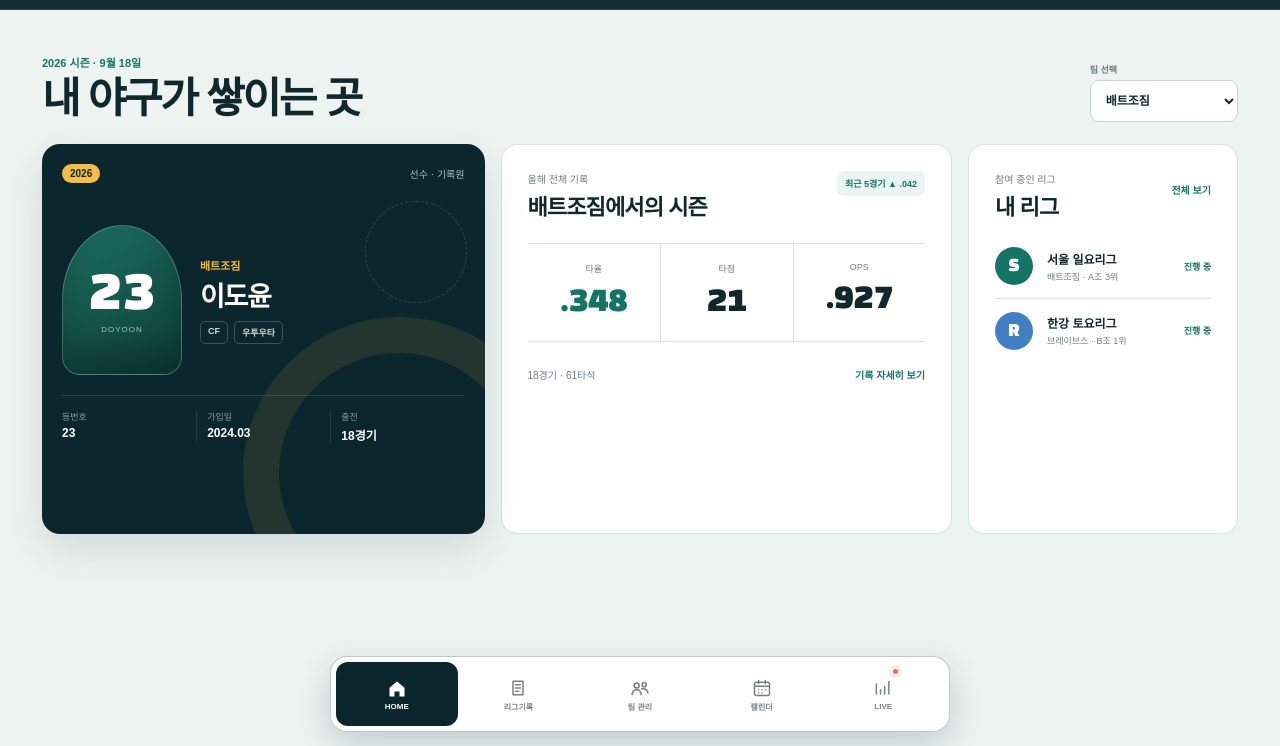
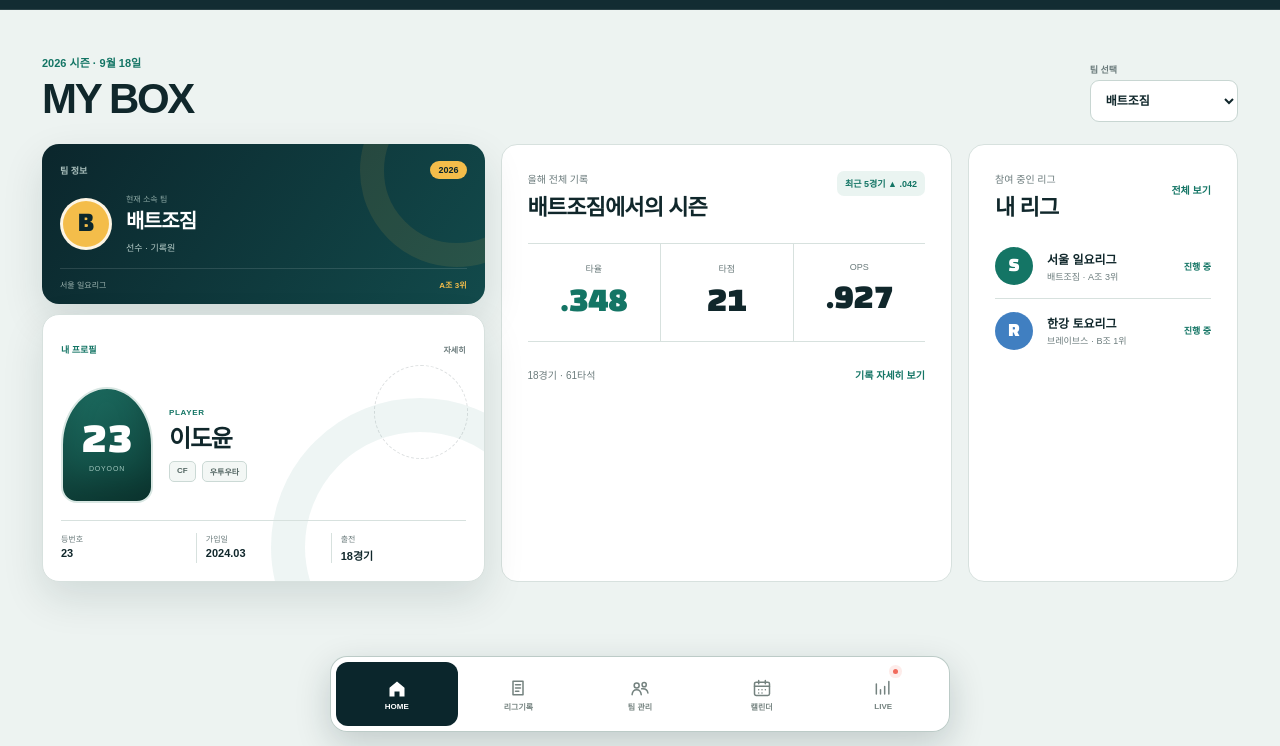
Before and after one commit to KUKU98-kor/BBAT-BOX, a plain HTML site: page index.html in a window 1280 px wide. Shown: the part 60-806 px from the top of the page. Drawn offline with Linux system fonts and the light colour scheme; a web font is replaced by a local one.

Commit message:
feat-redesign-my-box-profile-column

```diff
--- a/app.js
+++ b/app.js
@@ -1,18 +1,21 @@
 const teams = {
   bbat: {
     name: "배트조짐", header: "배트조짐 · 중견수", role: "선수 · 기록원", position: "CF", bats: "우투우타", games: "18경기",
+    initial: "B", league: "서울 일요리그", standing: "A조 3위",
     title: "배트조짐에서의 시즌", trend: "최근 5경기 ▲ .042", summary: "18경기 · 61타석",
     stats: [["타율", ".348"], ["타점", "21"], ["OPS", ".927"]],
     teamMeta: "2021년 창단 · 선수 24명 · 서울 일요리그", wins: "12승 1무 5패", rank: "A조 3위"
   },
   braves: {
     name: "브레이브스", header: "브레이브스 · 투수", role: "선수", position: "P", bats: "우투우타", games: "10경기",
+    initial: "BR", league: "한강 토요리그", standing: "B조 1위",
     title: "브레이브스에서의 시즌", trend: "최근 3경기 ERA 1.42", summary: "10경기 · 42⅓이닝",
     stats: [["방어율", "2.34"], ["삼진", "47"], ["WHIP", "1.08"]],
     teamMeta: "2019년 창단 · 선수 21명 · 한강 토요리그", wins: "8승 2패", rank: "B조 1위"
   },
   solo: {
     name: "개인 기록", header: "개인 기록 · 외야수", role: "개인 기록", position: "OF", bats: "우투우타", games: "6경기",
+    initial: "ME", league: "연습 경기와 친선전", standing: "직접 기록",
     title: "나의 개인 경기", trend: "최근 경기 2안타", summary: "6경기 · 19타석",
     stats: [["타율", ".375"], ["타점", "7"], ["OPS", "1.022"]]
   }
@@ -48,7 +51,10 @@ function renderHomeTeam(key) {
   const team = teams[key];
   document.querySelector("#headerTeam").textContent = team.header;
   document.querySelector("#profileTeam").textContent = team.name;
+  document.querySelector("#profileTeamInitial").textContent = team.initial;
   document.querySelector("#profileRole").textContent = team.role;
+  document.querySelector("#profileLeague").textContent = team.league;
+  document.querySelector("#profileTeamStanding").textContent = team.standing;
   document.querySelector("#profilePosition").textContent = team.position;
   document.querySelector("#profileBats").textContent = team.bats;
   document.querySelector("#profileGames").textContent = team.games;
--- a/index.html
+++ b/index.html
@@ -19,9 +19,20 @@
 
     <main id="appMain" class="app-main">
       <section class="app-screen is-active" id="screen-home" data-screen="home" aria-labelledby="homeTitle">
-        <div class="page-intro"><div><p class="date-line">2026 시즌 · 9월 18일</p><h1 id="homeTitle">내 야구가 쌓이는 곳</h1></div><label class="team-select-wrap">팀 선택<select id="homeTeamSelect" aria-label="홈 화면 팀 선택"><option value="bbat">배트조짐</option><option value="braves">브레이브스</option><option value="solo">개인 기록</option></select></label></div>
+        <div class="page-intro"><div><p class="date-line">2026 시즌 · 9월 18일</p><h1 id="homeTitle">MY BOX</h1></div><label class="team-select-wrap">팀 선택<select id="homeTeamSelect" aria-label="홈 화면 팀 선택"><option value="bbat">배트조짐</option><option value="braves">브레이브스</option><option value="solo">개인 기록</option></select></label></div>
         <div class="home-layout">
-          <article class="player-card" aria-label="내 프로필"><div class="player-card-top"><span class="season-chip">2026</span><span id="profileRole">선수 · 기록원</span></div><div class="player-identity"><div class="portrait"><span class="portrait-number">23</span><span class="portrait-name">DOYOON</span></div><div><p id="profileTeam">배트조짐</p><h2>이도윤</h2><div class="position-row"><span id="profilePosition">CF</span><span id="profileBats">우투우타</span></div></div></div><dl class="profile-details"><div><dt>등번호</dt><dd>23</dd></div><div><dt>가입일</dt><dd>2024.03</dd></div><div><dt>출전</dt><dd id="profileGames">18경기</dd></div></dl></article>
+          <div class="profile-column">
+            <article class="team-info-card" aria-label="선택한 팀 정보">
+              <div class="card-label"><span>팀 정보</span><span class="season-chip">2026</span></div>
+              <div class="team-info-main"><span class="profile-team-crest" id="profileTeamInitial">B</span><div><p>현재 소속 팀</p><h2 id="profileTeam">배트조짐</h2><span id="profileRole">선수 · 기록원</span></div></div>
+              <div class="team-info-foot"><span id="profileLeague">서울 일요리그</span><b id="profileTeamStanding">A조 3위</b></div>
+            </article>
+            <article class="player-card" aria-label="내 프로필">
+              <div class="player-card-top"><span>내 프로필</span><button type="button" aria-label="프로필 자세히 보기">자세히</button></div>
+              <div class="player-identity"><div class="portrait"><span class="portrait-number">23</span><span class="portrait-name">DOYOON</span></div><div><p>PLAYER</p><h2>이도윤</h2><div class="position-row"><span id="profilePosition">CF</span><span id="profileBats">우투우타</span></div></div></div>
+              <dl class="profile-details"><div><dt>등번호</dt><dd>23</dd></div><div><dt>가입일</dt><dd>2024.03</dd></div><div><dt>출전</dt><dd id="profileGames">18경기</dd></div></dl>
+            </article>
+          </div>
           <div class="home-content">
             <section class="season-board" aria-labelledby="seasonTitle"><div class="section-head"><div><p>올해 전체 기록</p><h2 id="seasonTitle">배트조짐에서의 시즌</h2></div><span class="trend" id="seasonTrend">최근 5경기 ▲ .042</span></div><div class="stat-ribbon" id="homeStats"></div><div class="record-foot"><span id="recordSummary">18경기 · 61타석</span><button type="button" data-go="league">기록 자세히 보기</button></div></section>
             <section class="league-shelf" aria-labelledby="myLeaguesTitle"><div class="section-head"><div><p>참여 중인 리그</p><h2 id="myLeaguesTitle">내 리그</h2></div><button class="text-button" type="button" data-go="league">전체 보기</button></div><div class="league-mini-list"><button type="button" data-go="league"><span class="league-emblem seoul">S</span><span><strong>서울 일요리그</strong><small>배트조짐 · A조 3위</small></span><b>진행 중</b></button><button type="button" data-go="league"><span class="league-emblem river">R</span><span><strong>한강 토요리그</strong><small>브레이브스 · B조 1위</small></span><b>진행 중</b></button></div></section>
--- a/styles.css
+++ b/styles.css
@@ -48,14 +48,20 @@ button:focus-visible, select:focus-visible, textarea:focus-visible { outline: 3p
 .team-select-wrap select { width: 100%; min-height: 42px; margin-top: 4px; padding: 0 32px 0 11px; border: 1px solid #c8d6d2; border-radius: 9px; color: var(--ink); background: white; font-size: 12px; font-weight: 700; }
 
 .home-layout { margin-top: 22px; display: grid; gap: 16px; }
-.player-card { position: relative; min-height: 285px; padding: 20px; overflow: hidden; color: white; background: var(--stadium); border-radius: 18px; box-shadow: var(--shadow); }
-.player-card::before { content: ""; position: absolute; width: 240px; height: 240px; right: -70px; bottom: -95px; border: 36px solid rgba(244,189,74,.1); border-radius: 50%; }
-.player-card::after { content: ""; position: absolute; width: 100px; height: 100px; right: 18px; top: 57px; border: 1px dashed rgba(255,255,255,.16); border-radius: 50%; }
-.player-card-top { position: relative; z-index: 1; display: flex; justify-content: space-between; align-items: center; color: #abc0bf; font-size: 10px; }.season-chip { padding: 4px 8px; color: var(--stadium); background: var(--score); border-radius: 20px; font-weight: 800; }
-.player-identity { position: relative; z-index: 1; margin-top: 26px; display: grid; grid-template-columns: 94px 1fr; align-items: center; gap: 16px; }
-.portrait { width: 94px; height: 118px; display: flex; flex-direction: column; align-items: center; justify-content: center; background: linear-gradient(150deg, #1d6e62, #0d4039); border: 1px solid rgba(255,255,255,.2); border-radius: 50% 50% 18px 18px; box-shadow: inset 0 -25px 35px rgba(0,0,0,.25); }.portrait-number { font-family: var(--display); font-size: 42px; line-height: 1; }.portrait-name { margin-top: 4px; color: #9fc6bd; font-size: 8px; letter-spacing: .12em; }
-.player-identity p { margin: 0 0 2px; color: var(--score); font-size: 11px; font-weight: 700; }.player-identity h2 { margin: 0; font-size: 27px; letter-spacing: -.05em; }.position-row { margin-top: 7px; display: flex; gap: 6px; }.position-row span { padding: 4px 7px; border: 1px solid rgba(255,255,255,.2); border-radius: 5px; color: #c9d8d5; font-size: 9px; font-weight: 600; }
-.profile-details { position: relative; z-index: 1; margin: 20px 0 0; padding-top: 14px; display: grid; grid-template-columns: repeat(3, 1fr); border-top: 1px solid rgba(255,255,255,.13); }.profile-details div { padding-inline: 10px; border-left: 1px solid rgba(255,255,255,.1); }.profile-details div:first-child { padding-left: 0; border: 0; }.profile-details dt { color: #829c98; font-size: 9px; }.profile-details dd { margin: 3px 0 0; font-size: 12px; font-weight: 700; }
+.profile-column { display: grid; gap: 10px; }
+.team-info-card { position: relative; padding: 17px 18px 14px; overflow: hidden; color: white; background: linear-gradient(125deg, var(--stadium), #124a4b); border-radius: 17px; box-shadow: var(--shadow); }
+.team-info-card::after { content: ""; position: absolute; width: 145px; height: 145px; right: -68px; top: -70px; border: 24px solid rgba(244,189,74,.1); border-radius: 50%; }
+.card-label { position: relative; z-index: 1; display: flex; align-items: center; justify-content: space-between; color: #a9bfbc; font-size: 9px; font-weight: 700; }.season-chip { padding: 4px 8px; color: var(--stadium); background: var(--score); border-radius: 20px; font-weight: 800; }
+.team-info-main { position: relative; z-index: 1; margin-top: 14px; display: grid; grid-template-columns: 54px 1fr; align-items: center; gap: 12px; }.profile-team-crest { width: 52px; height: 52px; display: grid; place-items: center; color: var(--stadium); background: var(--score); border: 3px solid rgba(255,255,255,.85); border-radius: 50%; font-family: var(--display); font-size: 23px; }.team-info-main p { margin: 0; color: #8eaaa6; font-size: 8px; }.team-info-main h2 { margin: 1px 0 3px; font-size: 20px; letter-spacing: -.04em; }.team-info-main div > span { color: #b9cfcb; font-size: 9px; }
+.team-info-foot { position: relative; z-index: 1; margin-top: 13px; padding-top: 10px; display: flex; justify-content: space-between; border-top: 1px solid rgba(255,255,255,.12); color: #9db4b0; font-size: 8px; }.team-info-foot b { color: var(--score); }
+.player-card { position: relative; min-height: 245px; padding: 18px; overflow: hidden; color: var(--ink); background: white; border: 1px solid var(--line); border-radius: 17px; box-shadow: var(--shadow); }
+.player-card::before { content: ""; position: absolute; width: 230px; height: 230px; right: -85px; bottom: -115px; border: 34px solid rgba(20,117,101,.07); border-radius: 50%; }
+.player-card::after { content: ""; position: absolute; width: 92px; height: 92px; right: 16px; top: 50px; border: 1px dashed rgba(16,39,43,.14); border-radius: 50%; }
+.player-card-top { position: relative; z-index: 1; display: flex; justify-content: space-between; align-items: center; color: var(--field); font-size: 9px; font-weight: 700; }.player-card-top button { min-height: 32px; padding: 0; border: 0; color: var(--muted); background: transparent; font-size: 8px; font-weight: 700; }
+.player-identity { position: relative; z-index: 1; margin-top: 18px; display: grid; grid-template-columns: 82px 1fr; align-items: center; gap: 14px; }
+.portrait { width: 82px; height: 100px; display: flex; flex-direction: column; align-items: center; justify-content: center; color: white; background: linear-gradient(150deg, #1d6e62, #0d4039); border: 2px solid #d9e7e3; border-radius: 50% 50% 16px 16px; box-shadow: inset 0 -22px 30px rgba(0,0,0,.22); }.portrait-number { font-family: var(--display); font-size: 36px; line-height: 1; }.portrait-name { margin-top: 4px; color: #9fc6bd; font-size: 7px; letter-spacing: .12em; }
+.player-identity p { margin: 0 0 2px; color: var(--field); font-size: 8px; font-weight: 700; letter-spacing: .08em; }.player-identity h2 { margin: 0; font-size: 24px; letter-spacing: -.05em; }.position-row { margin-top: 7px; display: flex; gap: 6px; }.position-row span { padding: 4px 7px; border: 1px solid #cbd9d5; border-radius: 5px; color: #536663; background: #f3f7f5; font-size: 8px; font-weight: 700; }
+.profile-details { position: relative; z-index: 1; margin: 17px 0 0; padding-top: 12px; display: grid; grid-template-columns: repeat(3, 1fr); border-top: 1px solid var(--line); }.profile-details div { padding-inline: 9px; border-left: 1px solid var(--line); }.profile-details div:first-child { padding-left: 0; border: 0; }.profile-details dt { color: var(--muted); font-size: 8px; }.profile-details dd { margin: 3px 0 0; font-size: 11px; font-weight: 700; }
 .home-content { display: grid; gap: 16px; }
 .season-board, .league-shelf, .roster-strip, .next-game, .calendar-card, .day-panel { padding: clamp(18px, 3vw, 26px); background: white; border: 1px solid var(--line); border-radius: 16px; }
 .section-head { display: flex; align-items: flex-start; justify-content: space-between; gap: 10px; }.section-head p { margin: 0 0 3px; color: var(--muted); font-size: 10px; }.section-head h2 { margin: 0; font-size: clamp(17px, 3vw, 22px); letter-spacing: -.04em; }.trend { padding: 6px 8px; color: var(--field); background: #eaf4f1; border-radius: 7px; font-size: 9px; font-weight: 700; }
@@ -96,7 +102,7 @@ button:focus-visible, select:focus-visible, textarea:focus-visible { outline: 3p
   :root { --nav-height: 76px; }
   .app-header { height: 70px; }.mini-profile-copy { display: block; }
   .app-main { padding-bottom: calc(var(--nav-height) + 45px); }
-  .home-layout { grid-template-columns: minmax(250px, .75fr) minmax(380px, 1.25fr); align-items: stretch; }.player-card { min-height: 100%; }.home-content { grid-template-rows: 1fr auto; }
+  .home-layout { grid-template-columns: minmax(250px, .75fr) minmax(380px, 1.25fr); align-items: stretch; }.profile-column { grid-template-rows: auto 1fr; }.home-content { grid-template-rows: 1fr auto; }
   .page-intro.compact { min-height: 72px; }.permission-action { align-self: flex-end; }
   .permission-note { max-width: 650px; }.league-detail { grid-template-columns: 100px minmax(250px,1fr) auto; }.league-detail dl { grid-template-columns: repeat(4,1fr); }.league-detail .outline-action { grid-column: auto; min-width: 130px; }.league-detail dl div { border-bottom: 0; border-left: 1px solid var(--line); }
   .team-banner { grid-template-columns: 90px 1fr auto; }.team-record { grid-column: auto; padding: 0 0 0 22px; display: grid; gap: 4px; border-top: 0; border-left: 1px solid rgba(255,255,255,.12); }.team-grid { grid-template-columns: minmax(0,1.25fr) minmax(270px,.75fr); }.join-team { flex-direction: row; align-items: center; justify-content: space-between; }
@@ -107,7 +113,7 @@ button:focus-visible, select:focus-visible, textarea:focus-visible { outline: 3p
 }
 
 @media (min-width: 1020px) {
-  .player-card { min-height: 390px; }.player-identity { margin-top: 42px; grid-template-columns: 122px 1fr; }.portrait { width: 120px; height: 150px; }.portrait-number { font-size: 55px; }
+  .player-card { min-height: 260px; }.player-identity { margin-top: 22px; grid-template-columns: 94px 1fr; }.portrait { width: 92px; height: 116px; }.portrait-number { font-size: 42px; }
   .home-content { grid-template-columns: 1.35fr .65fr; grid-template-rows: 1fr; }.league-shelf { min-width: 270px; }
   .team-banner { padding: 28px; }.team-title h2 { font-size: 31px; }.calendar-grid > div { min-height: 90px; }
 }
```
